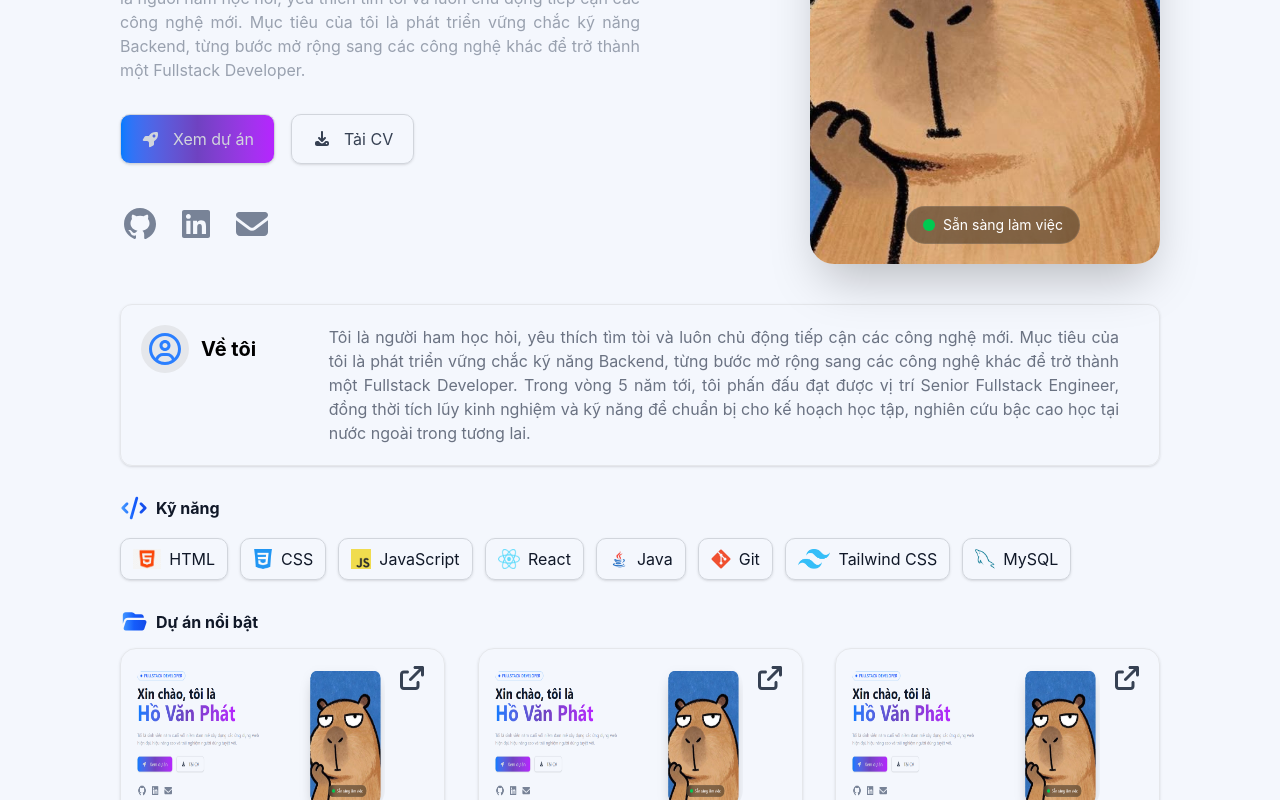
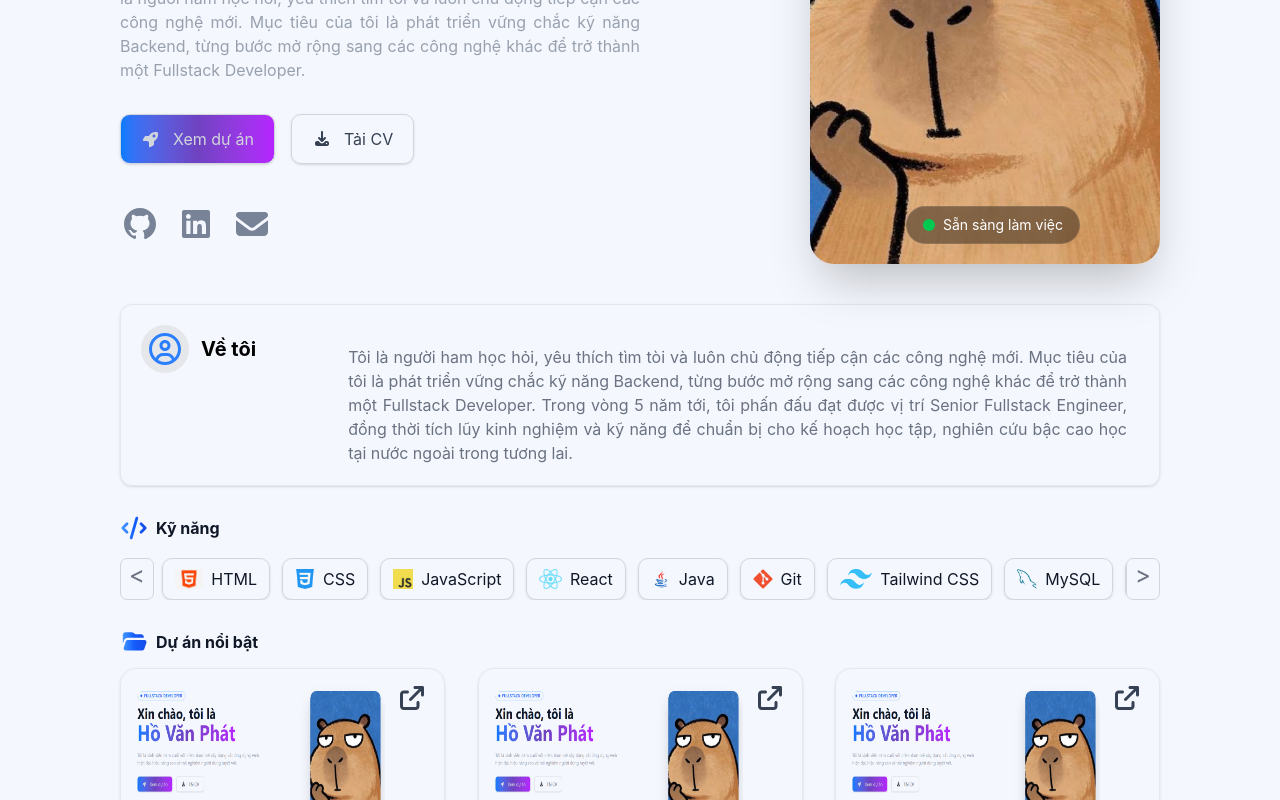
Before and after one commit to hovanphat01/my-portfolio, a React app: page / in a window 1280 px wide. Shown: the part 378-1178 px from the top of the page. Built offline with nearby package versions, Linux system fonts and the light colour scheme; the HTML template or start-up script is replaced by a standard one.

Commit message:
Responsive about and skills

```diff
--- a/src/index.css
+++ b/src/index.css
@@ -12,15 +12,7 @@
     width: min(100% - 40px, 940px);
     padding:0 50px;
 
-    @media (min-width: 768px) {
-      margin: 0 auto;
-      width: min(100% - 40px, 940px);
-      padding: 0 100px;
-    }
-
     @media (min-width: 1024px) {
-      margin: 0 auto;
-      width: min(100% - 40px, 940px);
       padding: 0 120px;
     }
   }
@@ -113,7 +105,7 @@
   }
 
   .img-avatar{
-    @apply object-cover rounded-3xl  shadow-2xl;
+    @apply object-cover rounded-3xl  shadow-2xl w-[350px];
     @media (min-width: 1024px) {
       @apply w-[350px] h-full absolute right-0;
     }
@@ -128,4 +120,60 @@
     }
   }
 
+  .div-about{
+    @apply flex flex-col  border rounded-[12px] py-5  shadow-sm border-gray-200;
+
+    @media (min-width: 1024px){
+      @apply flex flex-row;
+    }
+  }
+  .icon-about{
+    @apply flex gap-3 pl-5;
+
+    @media (min-width: 1024px){
+      @apply w-3/4 ;
+    }
+  }
+
+  .content-about{
+    @apply text-gray-500 text-justify px-5 pt-5;
+
+    @media (min-width: 1024px){
+      @apply  pr-8;
+    }
+  }
+
+  .list-items{
+    @apply flex gap-3 ;
+
+     @media (min-width: 1024px) {
+      @apply px-2;
+    }
+  }
+
+  .item-skills{
+    @apply flex flex-none
+          gap-2 border items-center
+           px-3 py-2 rounded-[10px]
+           border-gray-300 shadow
+           whitespace-nowrap;
+
+  }
+
+  .btn-left{
+    @apply hidden;
+
+    @media (min-width: 1024px) {
+      @apply block text-2xl px-2 border border-gray-300 rounded-[7px] text-gray-500 ;
+    }
+  }
+
+  .btn-right{
+    @apply hidden;
+
+    @media (min-width: 1024px) {
+      @apply block text-2xl text-gray-500 px-2 border border-gray-300 rounded-[7px];
+    }
+  }
+
 }
--- a/src/sections/About.jsx
+++ b/src/sections/About.jsx
@@ -1,22 +1,23 @@
+import iconAbout from "../assets/icons/icon-about.svg"
 function AboutMe() {
   return (
     <section className="container mt-10">
-      <div className="border rounded-[12px] py-5 flex shadow-sm border-gray-200">
-        <div className="w-3/4 flex gap-3 pl-5">
+      <div className="div-about">
+        <div className="icon-about">
           <div className="bg-gray-200 rounded-4xl h-12 w-12 flex justify-center items-center">
             <div
               className="h-10 w-10 bg-blue-500"
               style={{
-                mask: "url(/src/assets/icons/icon-about.svg) center/contain no-repeat",
+                mask: `url("${iconAbout}") center/contain no-repeat`,
                 WebkitMask:
-                  "url(/src/assets/icons/icon-about.svg) center/contain no-repeat",
+                  `url("${iconAbout}") center/contain no-repeat`,
               }}
             ></div>
           </div>
           <span className="text-black font-bold text-[20px] w-15 h-12 flex items-center">Về tôi</span>
         </div>
         <div>
-          <p className="text-gray-500 text-justify pr-10">
+          <p className="content-about">
             Tôi là người ham học hỏi, yêu thích tìm tòi và luôn chủ động tiếp
             cận các công nghệ mới. Mục tiêu của tôi là phát triển vững chắc kỹ
             năng Backend, từng bước mở rộng sang các công nghệ khác để trở thành
--- a/src/sections/Skills.jsx
+++ b/src/sections/Skills.jsx
@@ -1,23 +1,66 @@
+import iconHTML from "../assets/icons/logo-html.png";
+import iconCSS from "../assets/icons/logo-css.png";
+import iconJS from "../assets/icons/logo-JS.png";
+import iconReact from "../assets/icons/logo-react.png";
+import iconJava from "../assets/icons/logo-java.png";
+import iconGit from "../assets/icons/logo-git.png";
+import iconTailwind from "../assets/icons/logo-Tailwind_CSS.png";
+import iconSQL from "../assets/icons/logo-mysql.png";
+import iconCode from "../assets/icons/icon-code.svg";
+import { useRef } from "react";
 function Skills() {
   const listSkills = [
-    { id: 1, image: "/src/assets/icons/logo-html.png", label: "HTML" },
-    { id: 2, image: "/src/assets/icons/logo-css.png", label: "CSS" },
-    { id: 3, image: "/src/assets/icons/logo-JS.png", label: "JavaScript" },
-    { id: 4, image: "/src/assets/icons/logo-react.png", label: "React" },
-    { id: 5, image: "/src/assets/icons/logo-java.png", label: "Java" },
-    { id: 6, image: "/src/assets/icons/logo-git.png", label: "Git" },
+    { id: 1, image: iconHTML, label: "HTML" },
+    { id: 2, image: iconCSS, label: "CSS" },
+    { id: 3, image: iconJS, label: "JavaScript" },
+    { id: 4, image: iconReact, label: "React" },
+    { id: 5, image: iconJava, label: "Java" },
+    { id: 6, image: iconGit, label: "Git" },
     {
       id: 7,
-      image: "/src/assets/icons/logo-Tailwind_CSS.png",
-      label: "Tailwind CSS"
+      image: iconTailwind,
+      label: "Tailwind CSS",
     },
     {
       id: 8,
-      image:"/src/assets/icons/logo-mysql.png",
-      label: "MySQL"
+      image: iconSQL,
+      label: "MySQL",
+    },
+    {
+      id: 9,
+      image: iconSQL,
+      label: "MySQL",
+    },
+    {
+      id: 10,
+      image: iconSQL,
+      label: "MySQL",
+    },
+    {
+      id:11,
+      image: iconSQL,
+      label: "MySQL",
+    },
+  ];
+
+  const scrollRef = useRef(null);
+  // Hàm xử lý cuộn sang trái/phải
+  const scroll = (direction) => {
+
+    if (scrollRef.current) {
+      const {scrollLeft, clientWidth} = scrollRef.current;
+      const scrollTo = direction === 'left'
+            ? scrollLeft - clientWidth / 2
+            : scrollLeft + clientWidth / 2;
+
+      scrollRef.current.scrollTo({
+        left: scrollTo,
+        behavior: 'smooth',
+      })
     }
+  };
 
-  ];
+
   return (
     <section className="container mt-7">
       <div className="w-full">
@@ -25,25 +68,38 @@ function Skills() {
           <div
             className="w-7 h-7 bg-gradient-to-r from-blue-400 via-blue-600 to-blue-700"
             style={{
-              mark: "url(/src/assets/icons/icon-code.svg) center/contain no-repeat",
-              WebkitMask:
-                "url(/src/assets/icons/icon-code.svg) center/contain no-repeat",
+              mark: `url("${iconCode}") center/contain no-repeat`,
+              WebkitMask: `url("${iconCode}") center/contain no-repeat`,
             }}
           ></div>
           <span className="flex items-center font-bold">Kỹ năng</span>
         </div>
-        <div className="pt-4">
-          <ul className="flex gap-3">
+
+        <div className="pt-4 flex">
+          <div className="btn-left">
+            <button
+              onClick={() => scroll('left')}
+              className="hover:cursor-pointer"
+            >{'<'}</button>
+          </div>
+          <ul
+            ref={scrollRef}
+            className="list-items overflow-x-auto scrollbar-hide scroll-smooth"
+            style={{ msOverflowStyle: "none", scrollbarWidth: "none" }}
+          >
             {listSkills.map((item) => (
-              <li
-                key={item.id}
-                className="flex gap-2 border items-center px-3 py-2 rounded-[10px] border-gray-300 shadow"
-              >
+              <li key={item.id} className="item-skills">
                 <img src={item.image} className="h-5" />
                 <span>{item.label}</span>
               </li>
             ))}
           </ul>
+          <div className="btn-right">
+            <button
+              onClick={() => scroll('right')}
+              className="hover:cursor-pointer"
+            >{'>'}</button>
+          </div>
         </div>
       </div>
     </section>
```
